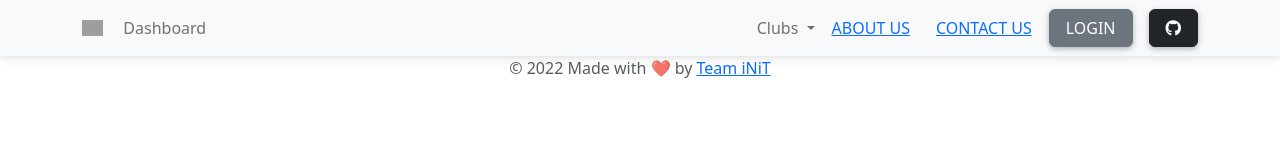
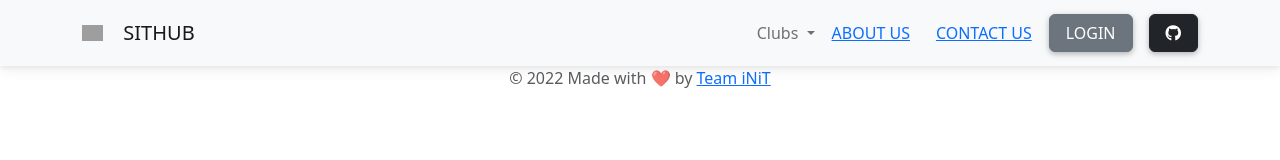
Before and after one commit to Abhinavkar/SITHUB_HO, a plain HTML site: page index.html in a window 1280 px wide. Drawn offline with nearby package versions, Linux system fonts and the light colour scheme; grey boxes are pictures that could not be loaded.

Commit message:
navbar brand added

```diff
--- a/index.html
+++ b/index.html
@@ -43,7 +43,9 @@
         <!-- Left links -->
         <ul class="navbar-nav me-auto mb-2 mb-lg-0">
           <li class="nav-item">
-            <a class="nav-link" href="#">Dashboard</a>
+            <a class="nav-link" href="#">
+              <span class="navbar-brand mb-0 h1">SITHUB</span>
+            </a>
           </li>
         </ul>
         <!-- Left links -->
```
